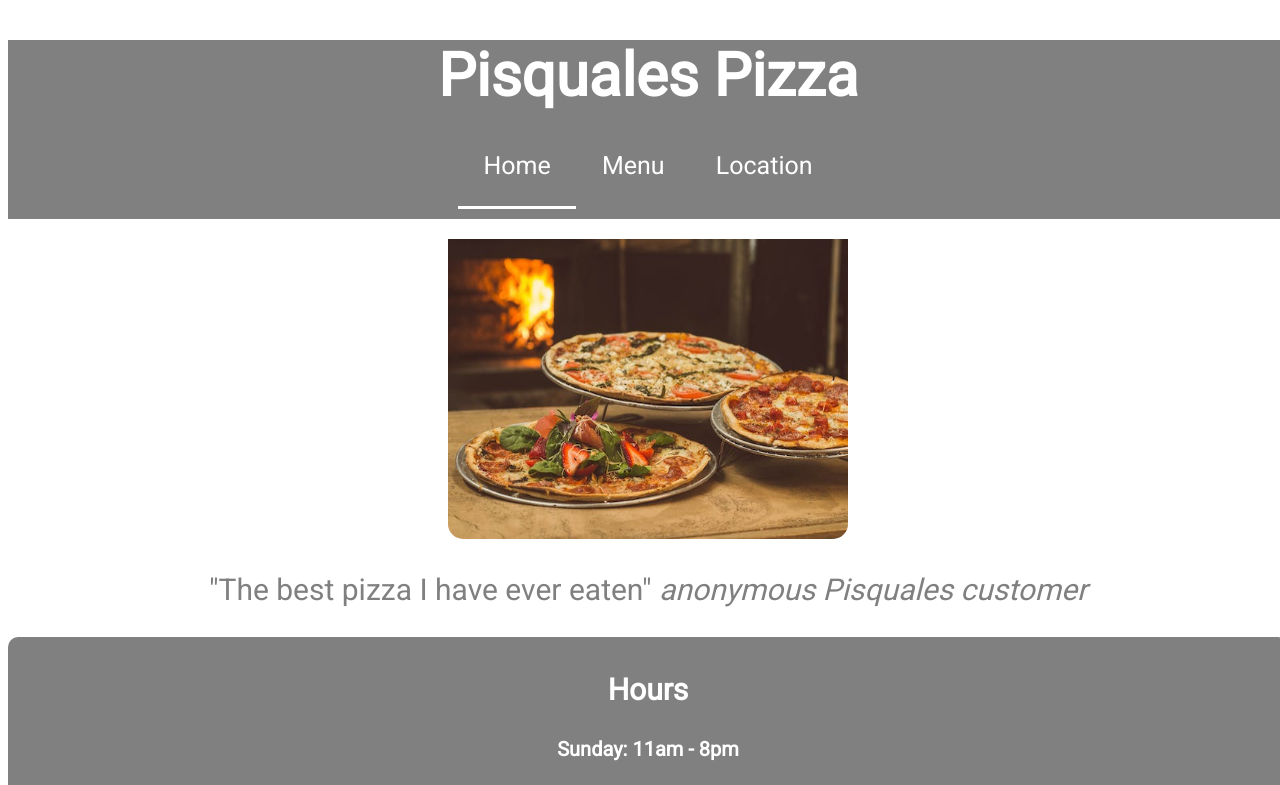
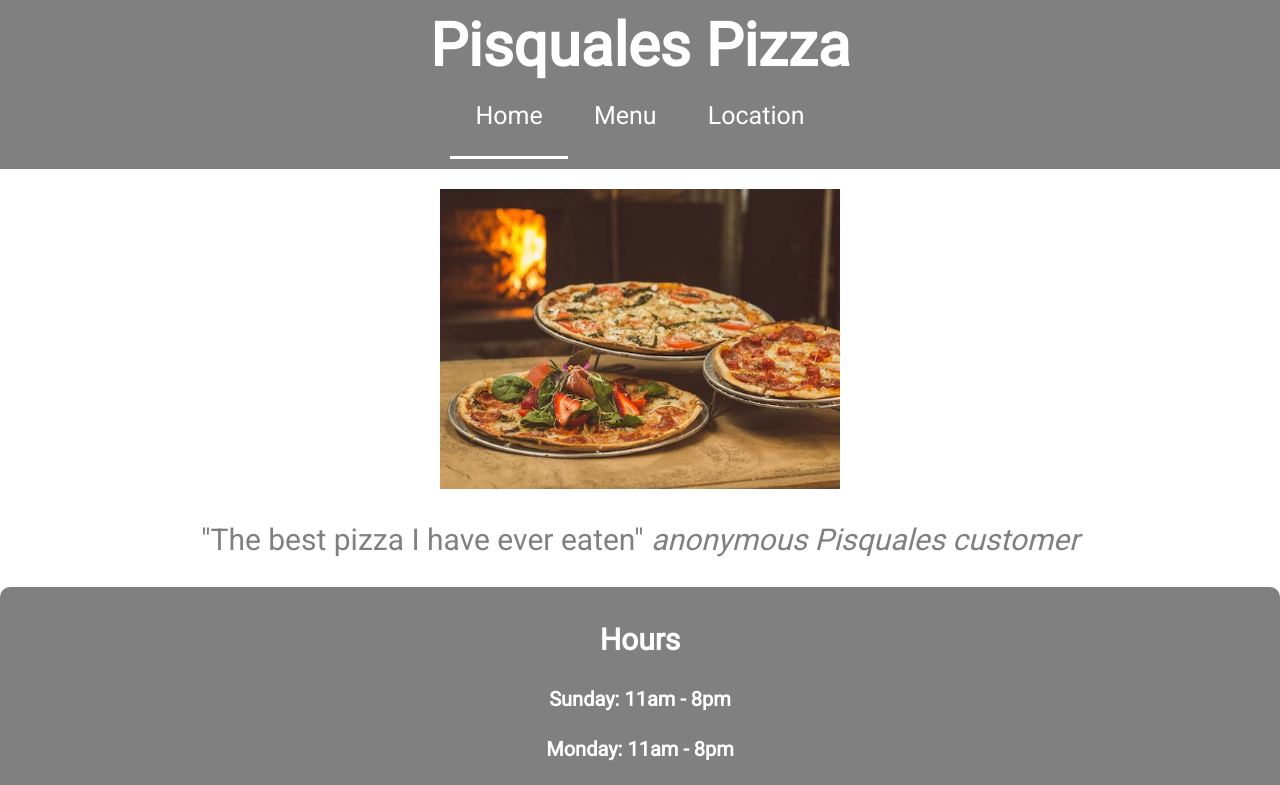
Before and after one commit to CraigMarc/restaurant, a website built with webpack: page dist/index.html in a window 1280 px wide. Shown: the top 785 px of the page. Built offline with Linux system fonts and the light colour scheme.

Commit message:
more css

```diff
--- a/src/styles.css
+++ b/src/styles.css
@@ -4,7 +4,10 @@ body {
     width: 100%;
     font-family: 'Roboto', sans-serif;
     font-size: 12px;
+    margin: 0;
 }
+
+
 
 
 header {
@@ -19,6 +22,9 @@ h1 {
     font-size: 60px;
     color: white;
     text-align: center;
+    margin: 0;
+    padding-bottom: 20px;
+    padding-top: 10px;
 }
 
 .buttonContainer > div {
@@ -39,8 +45,10 @@ p {
     color: gray;
 }
 
+
 .main {
     text-align: center;
+
 }
 
 h3 {
@@ -61,6 +69,8 @@ img {
     padding-top: 20px;
     height: 300px;
     width: 400px;
+    border-radius: 0;
+
 }
 
 span {
```
Also changed, not shown: dist/main.js.
